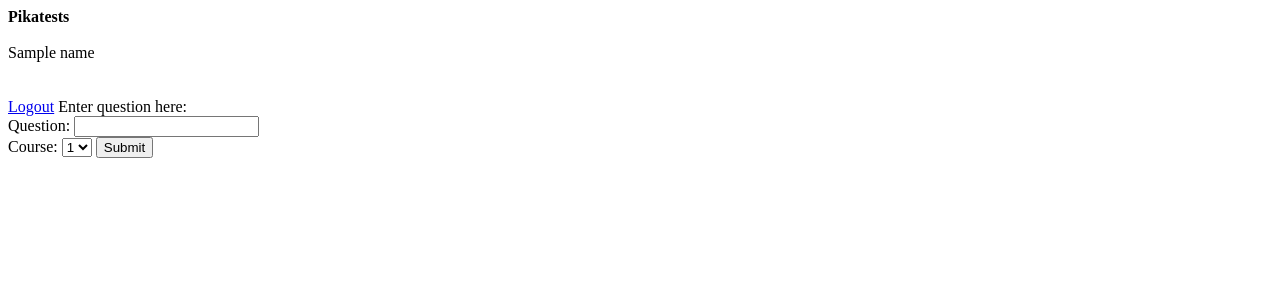
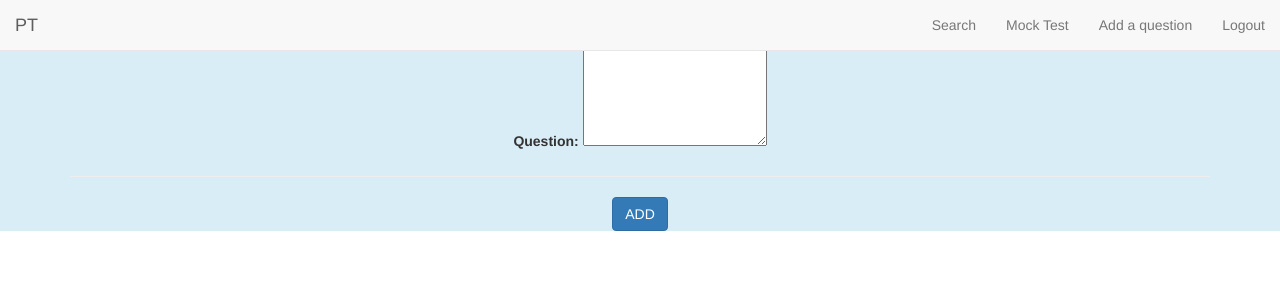
Before and after one commit to Pradhyo/pikatests, a Python web app: template templates/add_question.html in a window 1280 px wide. Shown: the top 300 px of the page. Run offline with Jinja, Linux system fonts and the light colour scheme; the template is opened without the code that fills it: most values are stand-ins (such as "Sample title", 1, 10 or a date in 2020); some libraries are stand-ins or nearby versions.

Commit message:
Frontend for questions home and add questions page

```diff
--- a/templates/add_question.html
+++ b/templates/add_question.html
@@ -1,18 +1,104 @@
-{% extends "base.html" %}
+<!DOCTYPE html>
+<html lang="en">
 
-{% block content %}
+<head>
+    <meta charset="utf-8">
+    <meta http-equiv="X-UA-Compatible" content="IE=edge">
+    <meta name="viewport" content="width=device-width, initial-scale=1">
+    <meta name="description" content="">
+    <meta name="author" content="">
+    <title>Pikatests</title>
+    <!-- Bootstrap Core CSS -->
+    <link rel="stylesheet" href="css/bootstrap.min.css" type="text/css">
+    <!-- Custom Fonts -->
+    <link href='http://fonts.googleapis.com/css?family=Open+Sans:300italic,400italic,600italic,700italic,800italic,400,300,600,700,800' rel='stylesheet' type='text/css'>
+    <link href='http://fonts.googleapis.com/css?family=Merriweather:400,300,300italic,400italic,700,700italic,900,900italic' rel='stylesheet' type='text/css'>
+    <link href="//maxcdn.bootstrapcdn.com/font-awesome/4.1.0/css/font-awesome.min.css" rel="stylesheet">
+    <!-- Plugin CSS -->
+    <link rel="stylesheet" href="css/animate.min.css" type="text/css">
+    <!-- Custom CSS -->
+    <link rel="stylesheet" href="css/creative.css" type="text/css">
+    <!-- HTML5 Shim and Respond.js IE8 support of HTML5 elements and media queries -->
+    <!-- WARNING: Respond.js doesn't work if you view the page via file:// -->
+    <!--[if lt IE 9]>
+        <script src="https://oss.maxcdn.com/libs/html5shiv/3.7.0/html5shiv.js"></script>
+        <script src="https://oss.maxcdn.com/libs/respond.js/1.4.2/respond.min.js"></script>
+    <![endif]-->
+</head>
 
-Enter question here:
+<body id="page-top">
+    <nav id="mainNav" class="navbar navbar-default navbar-fixed-top">
+        <div class="container-fluid">
+            <!-- Brand and toggle get grouped for better mobile display -->
+            <div class="navbar-header">
+                <button type="button" class="navbar-toggle collapsed" data-toggle="collapse" data-target="#bs-example-navbar-collapse-1">
+                    <span class="sr-only">Toggle navigation</span>
+                    <span class="icon-bar"></span>
+                    <span class="icon-bar"></span>
+                    <span class="icon-bar"></span>
+                </button>
+                <a class="navbar-brand page-scroll" href="#page-top">PT</a>
+            </div>
+            <!-- Collect the nav links, forms, and other content for toggling -->
+            <div class="collapse navbar-collapse" id="bs-example-navbar-collapse-1">
+                <ul class="nav navbar-nav navbar-right">
+                    <li>
+                        <a href="/questions">Search</a>
+                    </li>
+                    <li>
+                        <a href="/mock">Mock Test</a>
+                    </li>
+                    <li>
+                        <a href="/add_question">Add a question</a>
+                    </li>
+                    <li>
+                        <a href="{{logout_url}}">Logout</a>
+                    </li>
+                </ul>
+            </div>
+            <!-- /.navbar-collapse -->
+        </div>
+        <!-- /.container-fluid -->
+    </nav>
 
-<form method="post">
-Question: <input type="text" name="question"><br>
-Course: <select name = "course">
+    <section class="bg-info" id="about">
+        <div class="container">
+            <div class="row">
+                <div class="col-lg-12 text-center">
+                    <form method="post">
+
+                    <div class="form-group">
+                      <label for="sel1">Course:</label>
+                      <select name = "course">
 			{% for each in courses %}
 				<option value="{{each.course_id}}"> {{each.course_id}} </option>
 			{% endfor %}
 		</select>
 
-<input type="submit">
-</form>
 
-{%endblock%}
+                    </div>
+                    <div class="form-group">
+                        <label for="question">Question:</label>
+                        <textarea rows="5" name="question"></textarea>
+                    </div>
+                    <hr class="light">
+               <button type="submit" class="btn btn-primary" href="/mocktest.html">ADD</button>
+                </div>
+                </form>
+            </div>
+        </div>
+    </section>
+
+    <!-- jQuery -->
+    <script src="js/jquery.js"></script>
+    <!-- Bootstrap Core JavaScript -->
+    <script src="js/bootstrap.min.js"></script>
+    <!-- Plugin JavaScript -->
+    <script src="js/jquery.easing.min.js"></script>
+    <script src="js/jquery.fittext.js"></script>
+    <script src="js/wow.min.js"></script>
+    <!-- Custom Theme JavaScript -->
+    <script src="js/creative.js"></script>
+</body>
+
+</html>
```
Also changed, not shown: templates/QuestionsHome.html (+2 -6 lines).
